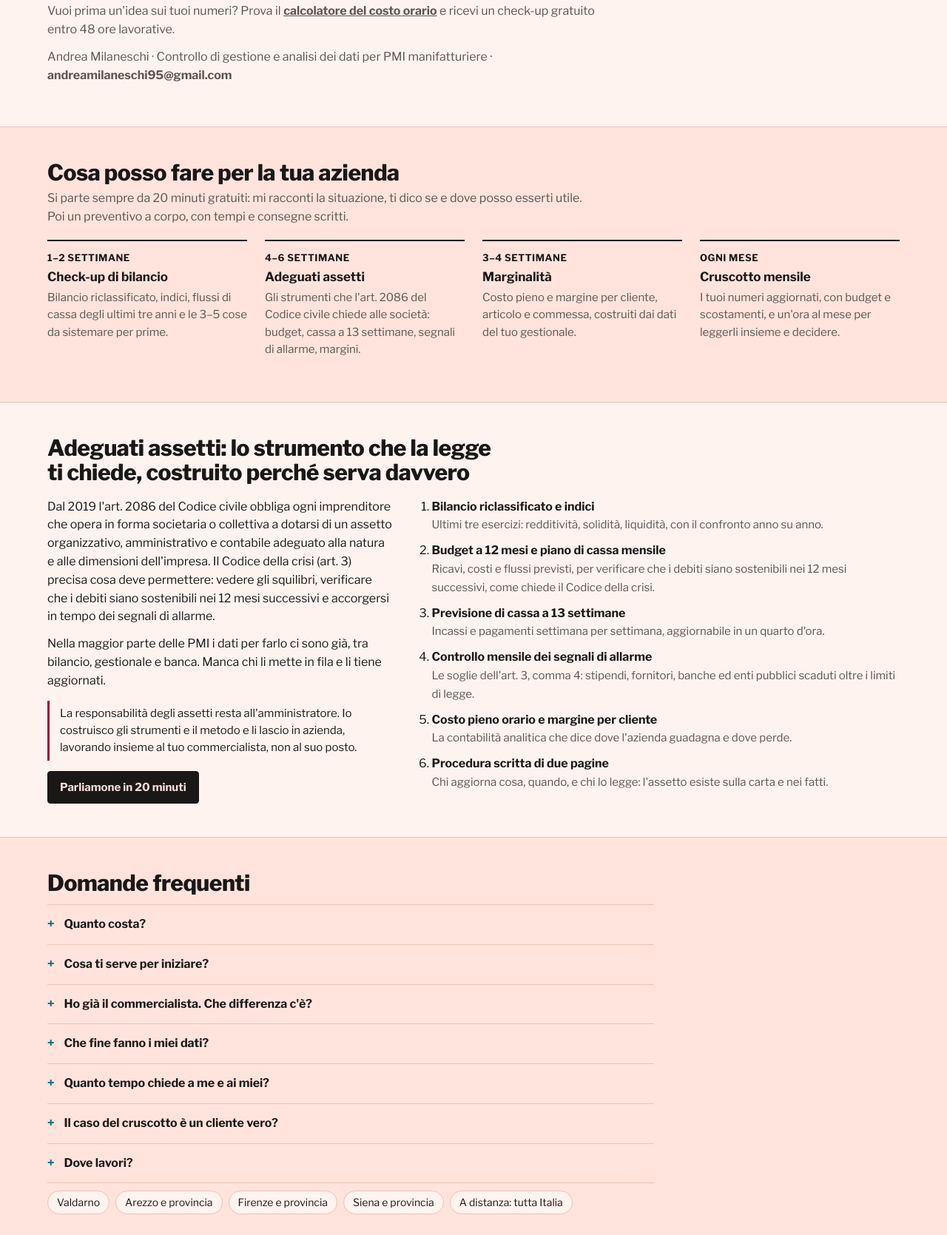
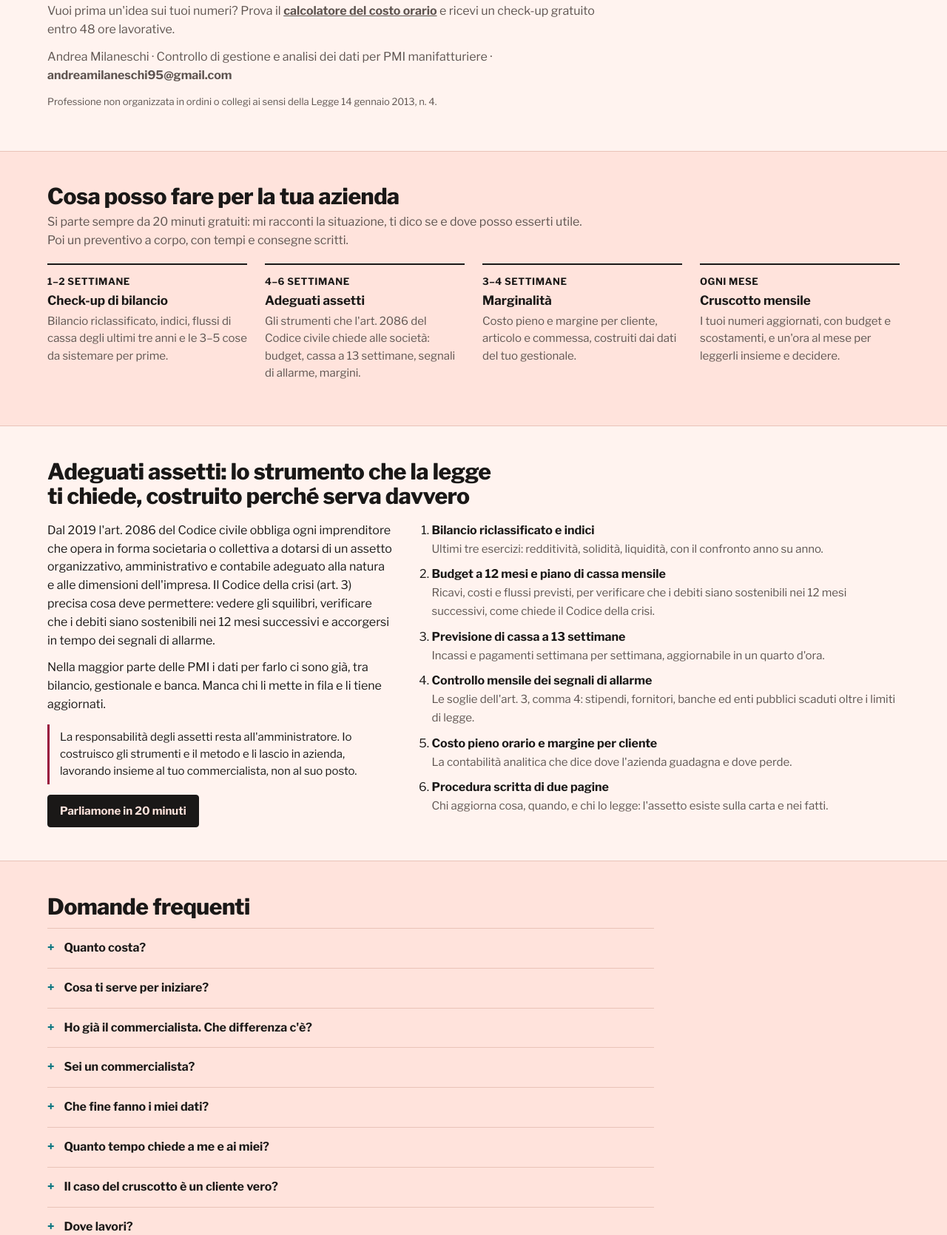
Before and after one commit to andrea-milaneschi/cruscotto-marginalita-pmi, a plain HTML site: page index.html in a window 1280 px wide. Shown: the part 3499-5168 px from the top of the page at 74% size. Drawn offline with nearby package versions, Linux system fonts and the light colour scheme.

Commit message:
Inquadramento ai sensi della Legge 4/2013 e domanda frequente sulle attività riservate
Co-Authored-By: Claude Opus 5.5 <noreply@anthropic.com>
Claude-Session: https://claude.ai/code/session_015bM9w7AcepfwbXi2hyZ8Sh

```diff
--- a/index.html
+++ b/index.html
@@ -193,6 +193,7 @@ tr.tot td{font-weight:800}
 <div class="btns" style="margin-top:8px"><a href="mailto:andreamilaneschi95@gmail.com?subject=Cruscotto%20sui%20miei%20numeri" style="font:600 15px 'Libre Franklin',sans-serif;min-height:44px;padding:0 16px;border-radius:4px;background:var(--ink);color:var(--bg);display:inline-flex;align-items:center;text-decoration:none">Prenota 20 minuti gratuiti</a></div>
 <p class="sub" style="margin-top:12px">Vuoi prima un'idea sui tuoi numeri? Prova il <a href="https://andrea-milaneschi.github.io/calcolatore-costo-orario/" style="color:inherit;font-weight:700">calcolatore del costo orario</a> e ricevi un check-up gratuito entro 48 ore lavorative.</p>
 <p class="sub">Andrea Milaneschi · Controllo di gestione e analisi dei dati per PMI manifatturiere · <span style="font-weight:700;overflow-wrap:anywhere">andreamilaneschi95@gmail.com</span></p>
+<p class="sample">Professione non organizzata in ordini o collegi ai sensi della Legge 14 gennaio 2013, n. 4.</p>
 </div></section>
 <section class="band" id="servizi"><div class="wrap">
 <h2>Cosa posso fare per la tua azienda</h2>
@@ -231,6 +232,7 @@ tr.tot td{font-weight:800}
 <details><summary>Quanto costa?</summary><p>Dipende da quanto sono ordinati i dati e da quanti clienti e articoli ci sono. Dopo i 20 minuti gratuiti ricevi un preventivo a corpo, con durata e consegne scritte. Nessuna tariffa oraria aperta.</p></details>
 <details><summary>Cosa ti serve per iniziare?</summary><p>I bilanci degli ultimi tre anni e alcune estrazioni dal gestionale: fatturato per cliente e articolo e, se ci sono, le ore per commessa. Se le ore non vengono registrate si parte da una stima e la si migliora strada facendo.</p></details>
 <details><summary>Ho già il commercialista. Che differenza c'è?</summary><p>Il commercialista cura il bilancio, le imposte e gli adempimenti. Io lavoro sui numeri di gestione: per cliente, per commessa, mese per mese, per decidere prezzi e priorità. Lavoro insieme a lui, non al suo posto.</p></details>
+<details><summary>Sei un commercialista?</summary><p>No. Sono un consulente di controllo di gestione ed esercito una professione non organizzata in ordini o collegi, ai sensi della Legge 4/2013. Non firmo bilanci, dichiarazioni o attestazioni e non mi occupo di paghe né di rapporti con le banche per ottenere finanziamenti: questi restano al tuo commercialista e ai professionisti abilitati.</p></details>
 <details><summary>Che fine fanno i miei dati?</summary><p>Restano tuoi. Firmiamo un accordo di riservatezza prima che io riceva qualunque file, e a fine lavoro gli strumenti restano in azienda. I calcolatori di questo sito non inviano nulla: il conto si fa nel tuo browser.</p></details>
 <details><summary>Quanto tempo chiede a me e ai miei?</summary><p>Un incontro di avvio di un'ora, poi circa mezz'ora a settimana con chi gestisce amministrazione e gestionale. Le riunioni con te sono quelle in cui si decide.</p></details>
 <details><summary>Il caso del cruscotto è un cliente vero?</summary><p>No, è un'azienda di esempio costruita su numeri realistici, per mostrare il metodo senza esporre nessuno. Lavoro ogni giorno con dati di produzione in un'azienda manifatturiera del territorio e ho un master in Controllo di gestione alla 24ORE Business School.</p></details>
```
Also changed, not shown: 1 other file.
